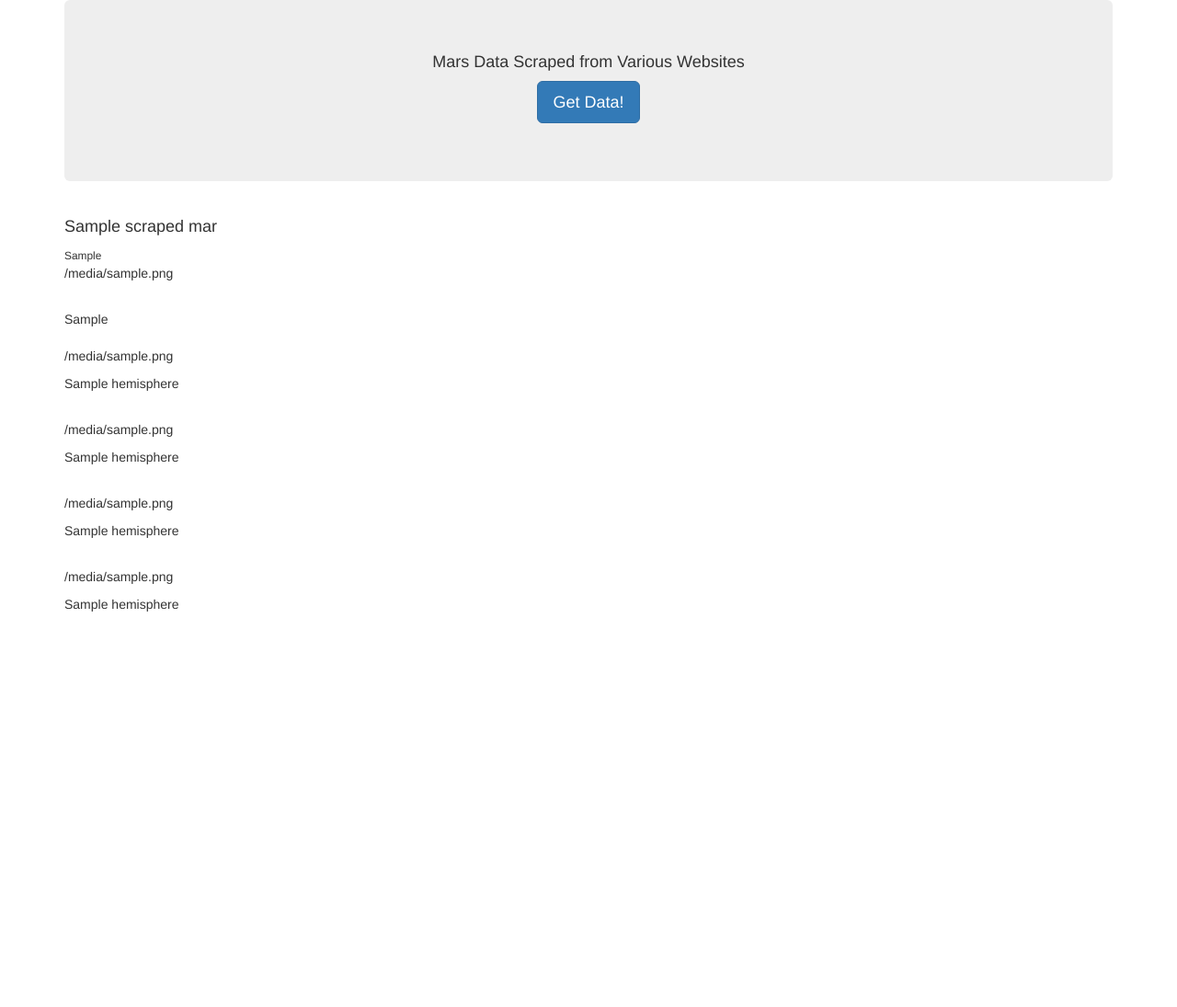
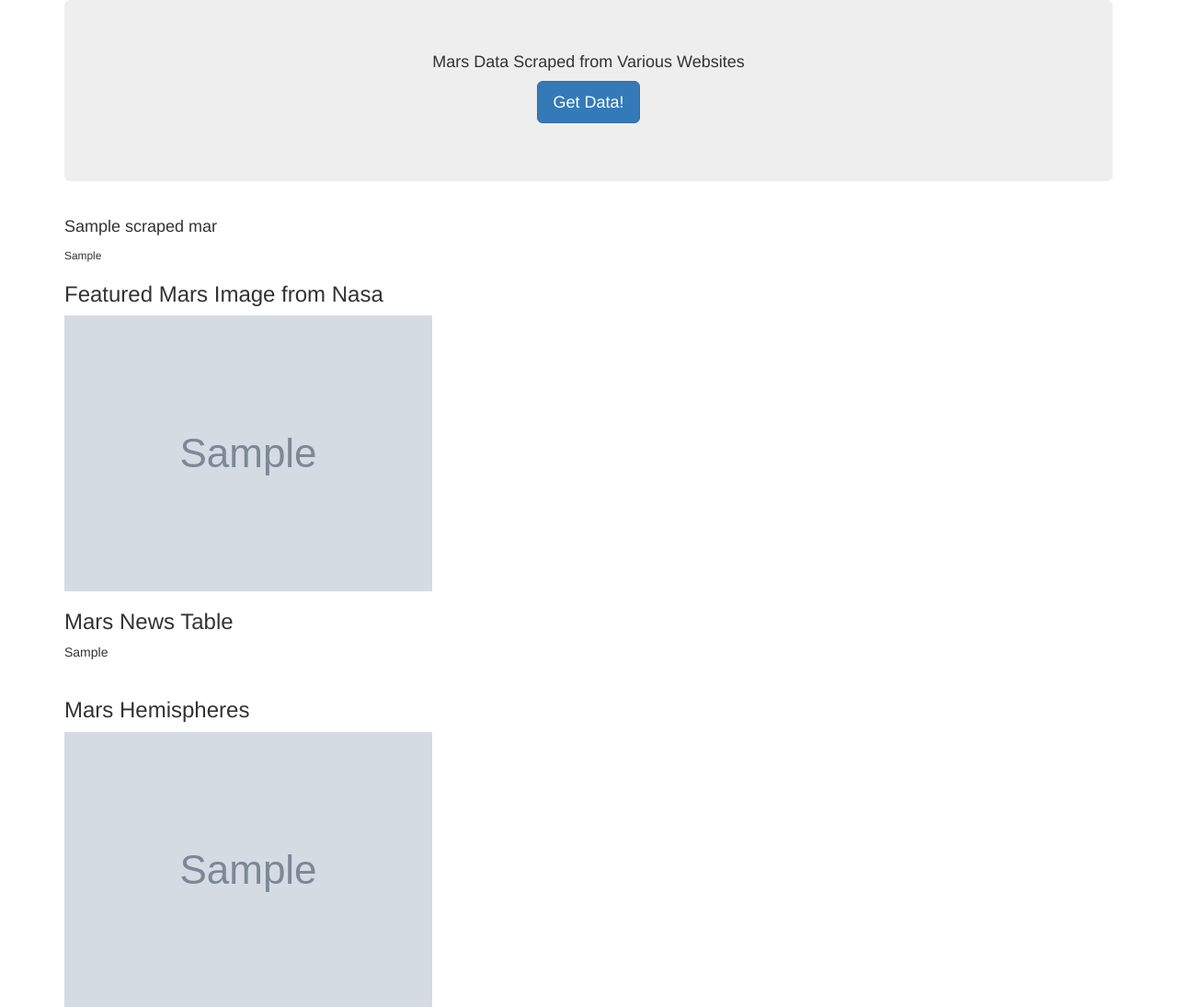
Before and after one commit to millerbrook/web-scraping-challenge, a Flask app: page / in a window 1280 px wide. Shown: the top 1095 px of the page at 92% size. Before the commit the page ends 665 px from the top, so only its background shows below. Run offline with Flask 2, Linux system fonts and the light colour scheme; grey boxes marked "Sample" are stand-in pictures; a database or web service that is not in the repository returns one stand-in record (values such as "Sample title"); parts of the project's set-up code (start-up, migrations or seed data) failed here and were passed over; some libraries are stand-ins or nearby versions.

Commit message:
Improves image format on index.html

```diff
--- a/Missions_to_Mars/templates/index.html
+++ b/Missions_to_Mars/templates/index.html
@@ -22,24 +22,27 @@
         <h4 class="heading">{{ mars_data.news_title }}</h4>
         <small>{{ mars_data.news_para }}</small>
         <br>
-        <p>{{mars_data.featured_image_url}}</p>
+        <h3>Featured Mars Image from Nasa</h3>
+        <img src= "{{ mars_data.featured_image_url }}">
         <br>
         <div>
+        <h3> Mars News Table</h3>
         <!-- {% autoescape off %} -->
         {{mars_data.tables_html|safe}}
         <!-- {% endautoescape %} -->
         </div>
         <br>
-        <p>{{mars_data.hemispheres[0]['img_url']}}</p>
+        <h3>Mars Hemispheres</h3>
+        <img src='{{ mars_data.hemispheres[0]["img_url"] }}'>
         <p>{{mars_data.hemispheres[0]['title']}}</p>
         <br>
-          <p>{{mars_data.hemispheres[1]['img_url']}}</p>
+          <img src="{mars_data.hemispheres[1]['img_url']}}">
           <p>{{mars_data.hemispheres[1]['title']}}</p>
           <br>
-        <p>{{mars_data.hemispheres[2]['img_url']}}</p>
+        <img src="{{mars_data.hemispheres[2]['img_url']}}">
         <p>{{mars_data.hemispheres[2]['title']}}</p>
         <br>
-        <p>{{mars_data.hemispheres[3]['img_url']}}</p>
+        <img src="{{mars_data.hemispheres[3]['img_url']}}">
         <p>{{mars_data.hemispheres[3]['title']}}</p>
       </div>
     </div>
```
